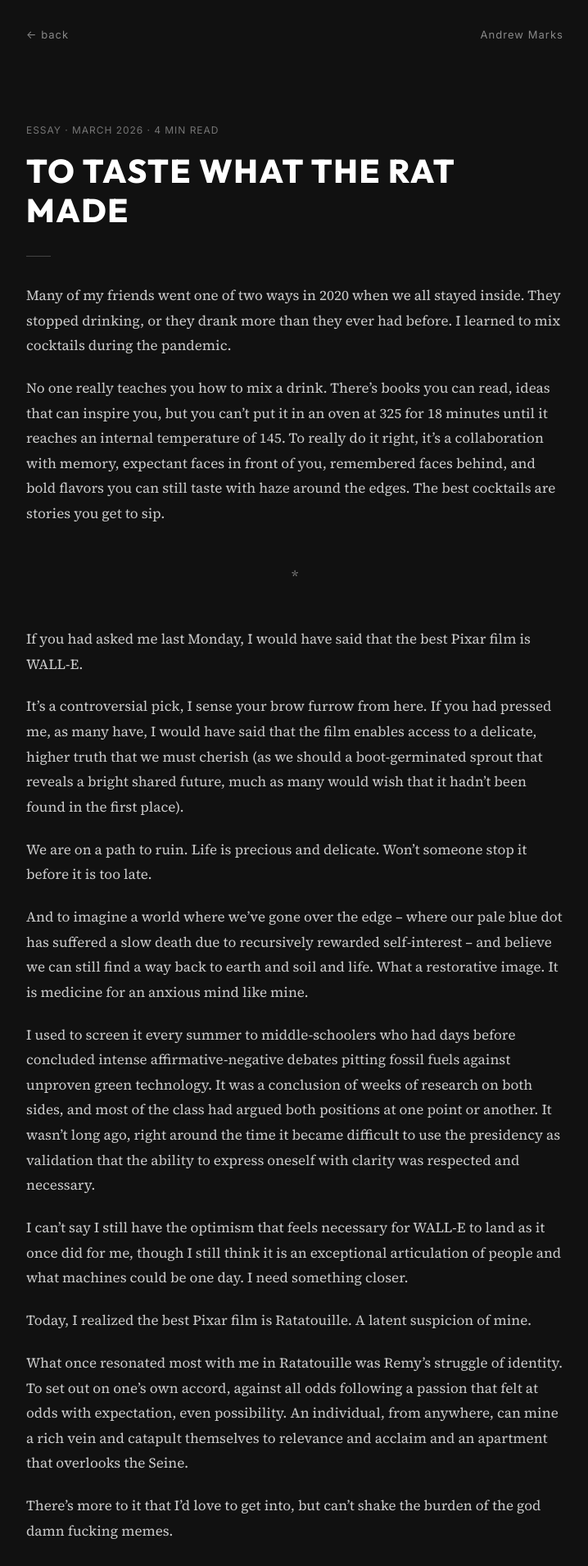
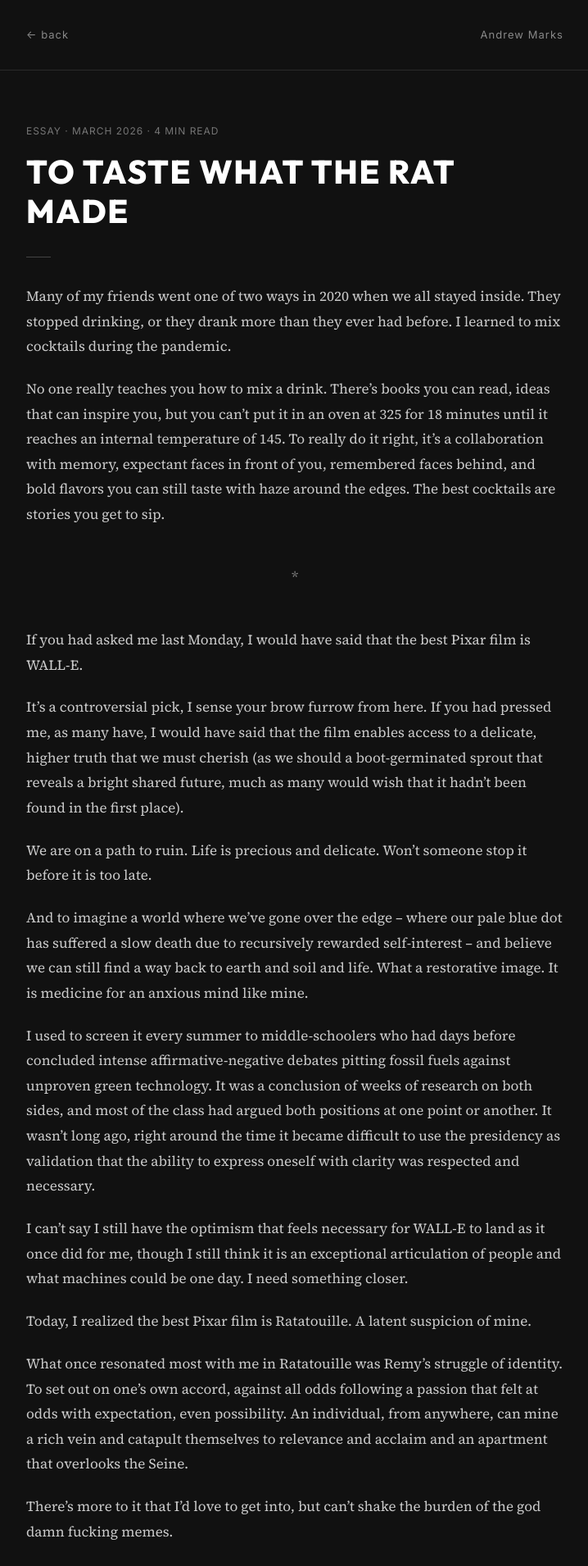
Before and after one commit to AndrewMarks/burribo, a Jekyll site: the page built from _posts/2026-03-24-to-taste-what-the-rat-made.md, in a window 1280 px wide. Shown: the top 1910 px of the page at 82% size, without its empty margins (280-998 px from the left). Built offline with Jekyll 4.4.1, drawn with Linux system fonts in a browser that asks for light colours; nearby versions of some CDN libraries.

Commit message:
Consolidate topbar into shared .site-topbar component
Replace separate writing-topbar and post-topbar styles with a single
site-topbar component used by both layouts. Consistent padding, font,
and spacing across writing and post pages.

Co-Authored-By: Claude Opus 4.6 (1M context) <noreply@anthropic.com>

```diff
--- a/_layouts/post.html
+++ b/_layouts/post.html
@@ -3,9 +3,9 @@ layout: default
 ---
 
 <article class="post-page">
-  <nav class="post-topbar">
-    <a href="/writing/" class="post-topbar__back">← back</a>
-    <a href="/" class="post-topbar__name">Andrew Marks</a>
+  <nav class="site-topbar site-topbar--narrow">
+    <a href="/writing/" class="site-topbar__back">← back</a>
+    <a href="/" class="site-topbar__name">Andrew Marks</a>
   </nav>
 
   <header class="post-page__header">
--- a/assets/css/main.scss
+++ b/assets/css/main.scss
@@ -1125,7 +1125,7 @@ section {
   padding: 0 80px;
 }
 
-.writing-topbar {
+.site-topbar {
   display: flex;
   justify-content: space-between;
   align-items: center;
@@ -1133,8 +1133,14 @@ section {
   border-bottom: 1px solid #2a2a2a;
 }
 
-.writing-topbar__back,
-.writing-topbar__name {
+.site-topbar--narrow {
+  max-width: 720px;
+  margin: 0 auto;
+  padding: var(--space-md);
+}
+
+.site-topbar__back,
+.site-topbar__name {
   font-family: var(--font-primary);
   font-size: 13px;
   color: var(--color-fg-muted);
@@ -1147,7 +1153,7 @@ section {
   }
 }
 
-.writing-topbar__title {
+.site-topbar__title {
   font-family: var(--font-primary);
   font-size: 13px;
   font-weight: 600;
@@ -1244,28 +1250,6 @@ section {
   min-height: 100vh;
 }
 
-.post-topbar {
-  display: flex;
-  justify-content: space-between;
-  align-items: center;
-  padding: var(--space-md);
-  max-width: 720px;
-  margin: 0 auto;
-}
-
-.post-topbar__back,
-.post-topbar__name {
-  font-family: var(--font-primary);
-  font-size: 13px;
-  color: var(--color-fg-muted);
-  text-decoration: none;
-  letter-spacing: 0.08em;
-  transition: color 0.2s ease;
-
-  &:hover {
-    color: var(--color-fg);
-  }
-}
 
 .post-page__header {
   max-width: 720px;
@@ -1577,8 +1561,12 @@ section {
     padding: 0 24px;
   }
 
-  .writing-topbar {
+  .site-topbar {
     padding: var(--space-sm) 0;
+  }
+
+  .site-topbar--narrow {
+    padding: var(--space-sm);
   }
 
   .writing-entry {
@@ -1623,11 +1611,6 @@ section {
 
   .hero-nav__link {
     font-size: 20px;
-  }
-
-  // Post page mobile
-  .post-topbar {
-    padding: var(--space-sm);
   }
 
   .post-page__header {
```
Also changed, not shown: _layouts/writing.html (+4 -4 lines).
